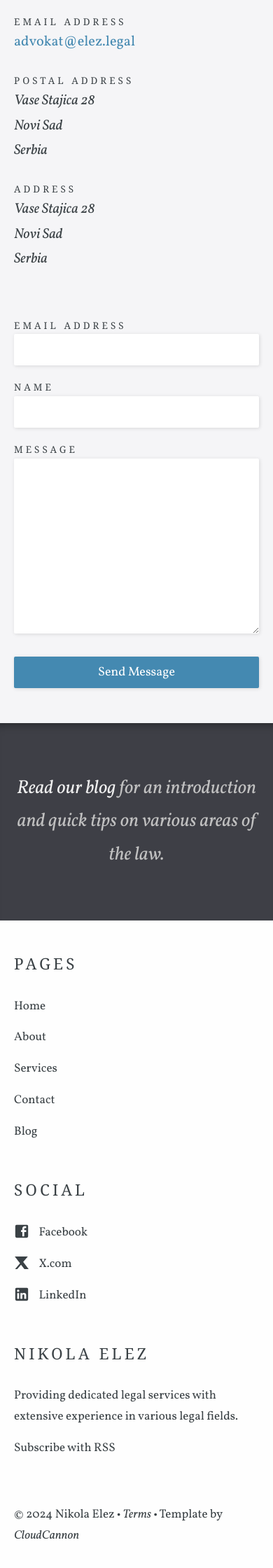
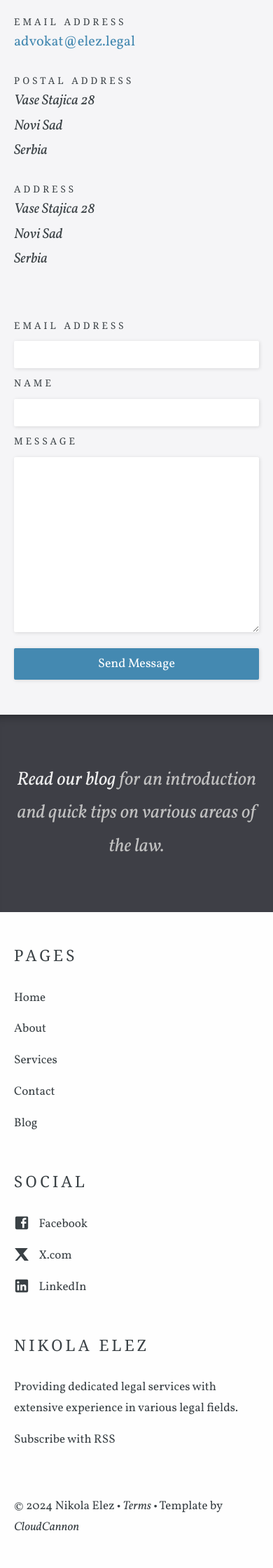
Before and after one commit to cryptonikki/cryptonikki.github.io, a Jekyll site: the page built from contact.html, in a window 390 px wide. Shown: the part 998-3238 px from the top of the page at 70% size. Built offline with Jekyll 4.4.1, drawn with Linux system fonts in a browser that asks for light colours; nearby versions of some CDN libraries; some web fonts are replaced.

Commit message:
improving _forms.scss

```diff
--- a/_sass/_forms.scss
+++ b/_sass/_forms.scss
@@ -14,7 +14,6 @@
     border-radius: 2px;
     width: 100%;
     max-width: 500px;
-	margin: 0 0 20px 0;
     box-sizing: border-box;
     font-size: 2rem;
 }
@@ -41,3 +40,23 @@
         background-color: #73a9c9;
     }
 }
+
+input:focus,
+textarea:focus,
+.btn:focus {
+    outline: none;
+    box-shadow: 0 0 5px rgba(0, 120, 215, 0.5);
+}
+
+input.error,
+textarea.error {
+    border: 2px solid red;
+}
+
+@media (max-width: 600px) {
+    .btn,
+    input,
+    textarea {
+        font-size: 1.5rem;
+    }
+}
```
Lines whose indentation alone changed are shown as unchanged.
